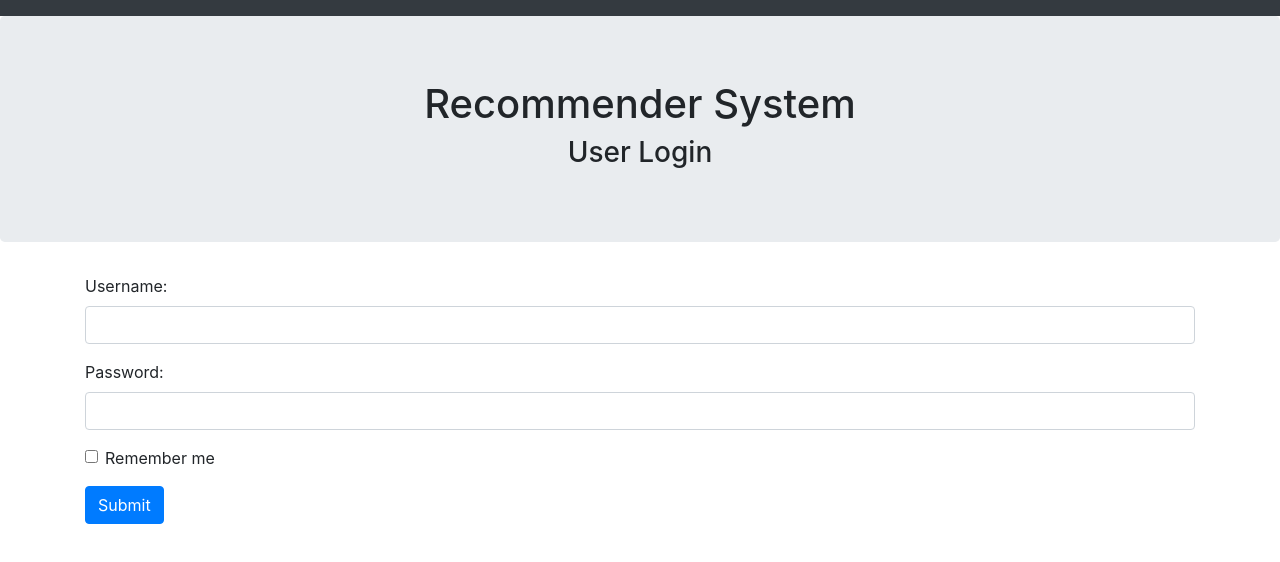
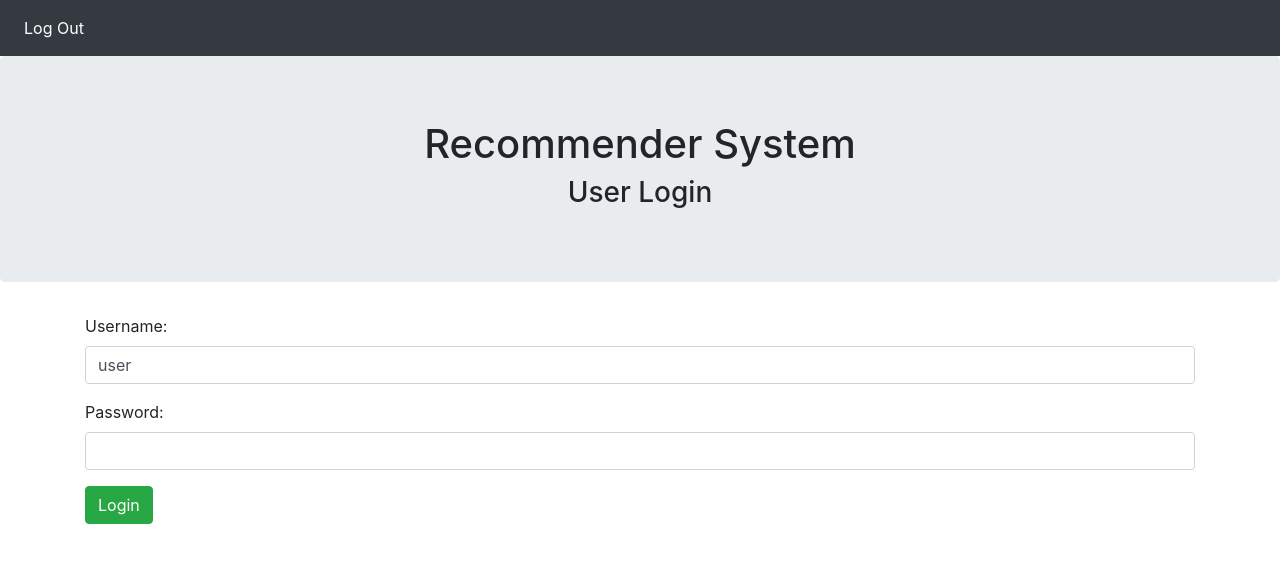
Before and after one commit to sbhatnag02/jsrecommender, an Angular app: page / in a window 1280 px wide. Shown: the top 562 px of the page. Built offline with nearby package versions, Linux system fonts and the light colour scheme.

Commit message:
Login components and services are functional

```diff
--- a/src/app/app.module.ts
+++ b/src/app/app.module.ts
@@ -9,6 +9,7 @@ import { HomeComponent } from './home/home.component';
 import { NavComponent } from './nav/nav.component';
 import { DashboardComponent } from './dashboard/dashboard.component';
 import { LogoutComponent } from './logout/logout.component';
+import { FormsModule } from '@angular/forms';
 
 @NgModule({
   declarations: [
@@ -20,6 +21,7 @@ import { LogoutComponent } from './logout/logout.component';
   ],
   imports: [
     BrowserModule,
+    FormsModule,
     AppRoutingModule,
     HttpClientModule,
   ],
--- a/src/app/home/home.component.html
+++ b/src/app/home/home.component.html
@@ -9,19 +9,13 @@
             <form action="/action_page.php">
                 <div class="form-group">
                     <label for="username">Username:</label>
-                    <input type="username" class="form-control" id="username">
+                    <input [(ngModel)]="username" type="username" class="form-control" id="username" name = "username">
                 </div>
                 <div class="form-group">
                     <label for="pwd">Password:</label>
-                    <input type="password" class="form-control" id="password">
+                    <input [(ngModel)]="password" type="password" class="form-control" id="password" name = "password">
                 </div>
-                <div class="form-group form-check">
-                    <label class="form-check-label">
-                    <input class="form-check-input" type="checkbox"> Remember me
-                    </label>
-                </div>
-                <button routerLink="/dashboard"  type="submit" class="btn btn-primary">Submit</button>
-                <!-- <button (click)=checkLogin() class = "btn btn-success">Login</button> -->
+                <button (click)=checkLogin() class = "btn btn-success">Login</button>
             </form>
         </div>
     </div>
--- a/src/app/home/home.component.ts
+++ b/src/app/home/home.component.ts
@@ -13,16 +13,17 @@ export class HomeComponent implements OnInit {
   password = '';
   invalidLogin = false;
 
-  constructor(private router: Router, private login: AuthenticationService) { }
+  constructor(private router: Router, private loginservice: AuthenticationService) { }
 
   ngOnInit() {
   }
 
-  checkLogin(){
-    if(this.login.authenticate(this.username, this.password)){
-      this.router.navigate(['/dashboard']);
+  checkLogin() {
+    if (this.loginservice.authenticate(this.username, this.password)
+    ) {
+      this.router.navigate(['dashboard']);
       this.invalidLogin = false;
-    }else{
+    } else{
       this.invalidLogin = true;
     }
   }
--- a/src/app/nav/nav.component.html
+++ b/src/app/nav/nav.component.html
@@ -1,7 +1,7 @@
 <nav class="navbar navbar-expand-sm bg-dark navbar-dark">
     <ul class="navbar-nav">
       <li class="nav-item active">
-        <a *ngIf="loginService.isUserLoggedIn()" routerLink="/logout" class="nav-link" href="#">Log Out</a>
+        <a routerLink="/logout" class="nav-link" href="#">Log Out</a>
       </li>
     </ul>
   </nav>
--- a/src/app/services/authentication.service.ts
+++ b/src/app/services/authentication.service.ts
@@ -7,22 +7,22 @@ export class AuthenticationService {
 
   constructor() { }
 
-  authenticate(username, password){
-    if(username == 'user' && password == 'password'){
+  authenticate(username, password) {
+    if (username === "user" && password === "password") {
       sessionStorage.setItem('username', username);
       return true;
-    }else{
+    } else {
       return false;
     }
   }
 
-  isUserLoggedIn(){
-    let user = sessionStorage.getItem('username');
-    console.log(!(user == null));
-    return !(user == null);
+  isUserLoggedIn() {
+    let user = sessionStorage.getItem('username')
+    console.log(!(user === null));
+    return !(user === null);
   }
 
-  logOut(){
+  logOut() {
     sessionStorage.removeItem('username');
   }
 }
```
